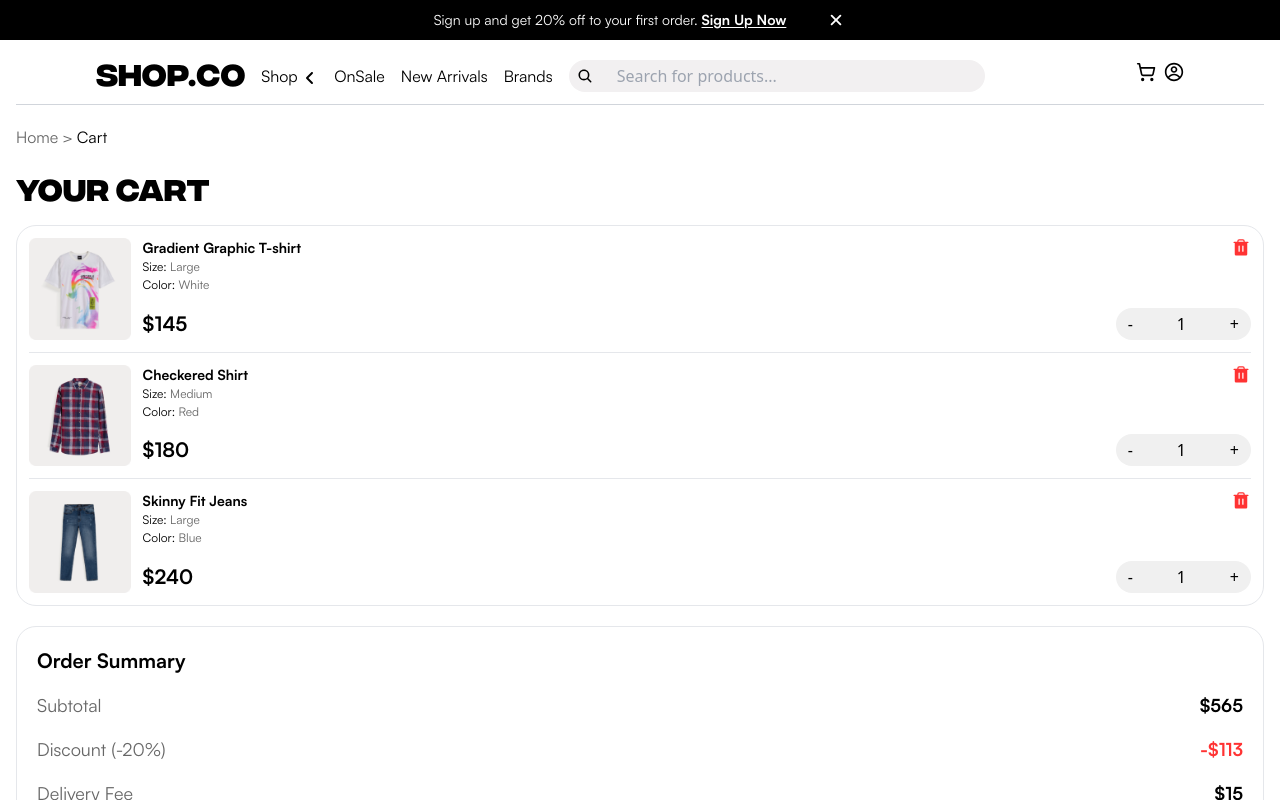
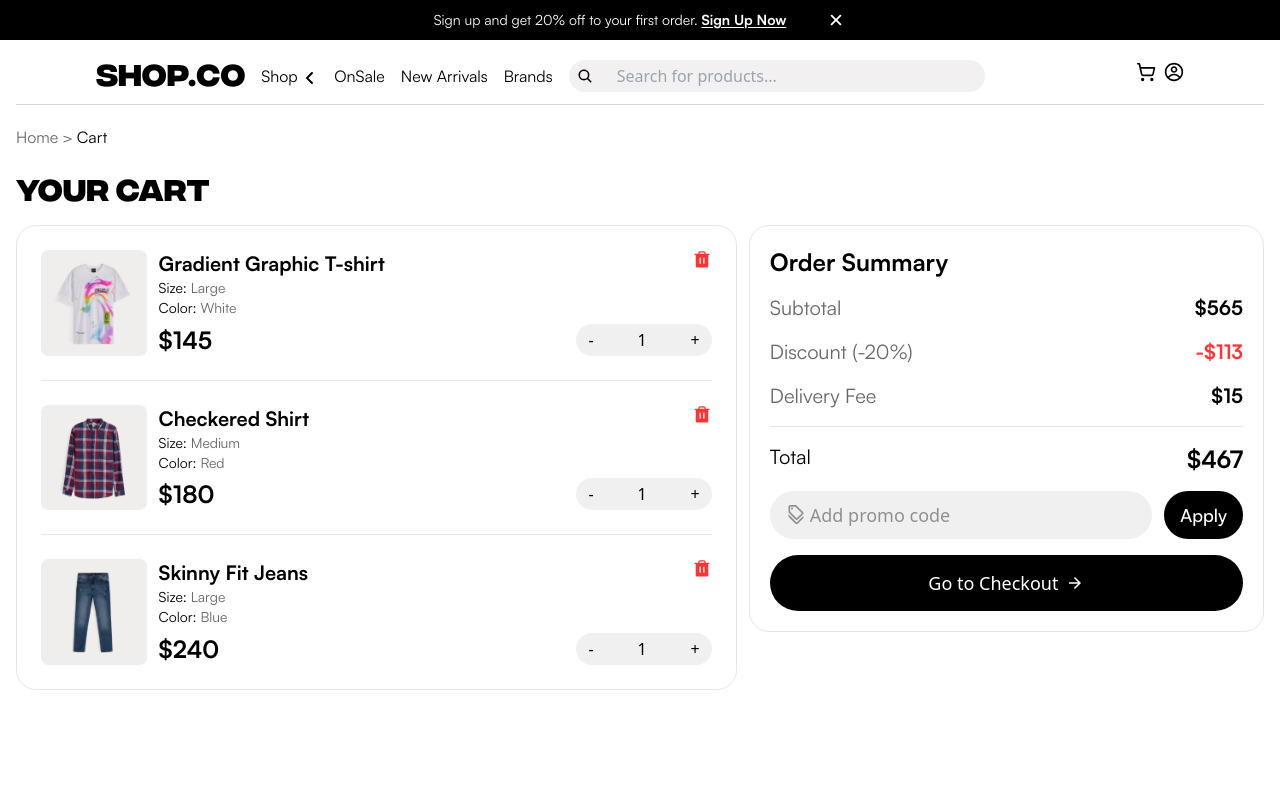
Before and after one commit to WebDev-MAP/E-Commerce, a React (Vite) app: page /home/cart in a window 1280 px wide. Shown: the top 800 px of the page. Built offline with nearby package versions, Linux system fonts and the light colour scheme.

Commit message:
Refactor and design ShoppingCart for responsive large display

```diff
--- a/src/components/ShoppingCartItems.jsx
+++ b/src/components/ShoppingCartItems.jsx
@@ -17,21 +17,27 @@ function ShoppingCartItems({ product }) {
 
   return (
     <div>
-      <section className="my-3 flex w-full gap-3">
+      <section className="my-3 md:my-6 flex w-full gap-3">
         <div>
-          <img className="w-28" src={product.image} alt={product.title} />
+          <img
+            className="w-28 md:w-32"
+            src={product.image}
+            alt={product.title}
+          />
         </div>
         <div className="flex w-full flex-col justify-between">
           <div className="flex justify-between">
             <div>
-              <h3 className="font-satoshi_bold text-sm">{product.title}</h3>
-              <p className="font-satoshi_regular text-[12px]">
+              <h3 className="font-satoshi_bold text-sm md:text-xl">
+                {product.title}
+              </h3>
+              <p className="font-satoshi_regular text-[12px] md:text-sm">
                 Size:{' '}
                 <span className="text-black text-opacity-60">
                   {product.size}
                 </span>
               </p>
-              <p className="font-satoshi_regular text-[12px]">
+              <p className="font-satoshi_regular text-[12px] md:text-sm">
                 Color:{' '}
                 <span className="text-black text-opacity-60">
                   {product.color}
@@ -45,7 +51,9 @@ function ShoppingCartItems({ product }) {
             </div>
           </div>
           <div className="flex items-center justify-between">
-            <p className="font-satoshi_bold text-xl">${product.price}</p>
+            <p className="font-satoshi_bold text-xl md:text-2xl">
+              ${product.price}
+            </p>
             <div className="flex rounded-full bg-[#F0F0F0]">
               <button
                 onClick={decrementQuantity}
--- a/src/pages/PageCart.jsx
+++ b/src/pages/PageCart.jsx
@@ -2,7 +2,7 @@ import Breadcrumbs from '../components/Breadcrumbs'
 import ShoppingCartItems from '../components/ShoppingCartItems'
 import { products } from '../data/products'
 import { MdOutlineDiscount } from 'react-icons/md'
-import { IoMdArrowForward } from "react-icons/io";
+import { IoMdArrowForward } from 'react-icons/io'
 
 let cart = [products[8], products[9], products[10]]
 let subTotal = cart.reduce((total, product) => {
@@ -24,8 +24,9 @@ function PageCart() {
             <Breadcrumbs />
           </div>
           <h2 className="mb-5 font-integral_cf text-3xl">Your Cart</h2>
-          <section className="cart-products rounded-[20px] border">
-            <ul className="divide-y px-3">
+          <div className="flex flex-col gap-3 md:flex-row md:items-start md:justify-center">
+            <section className="cart-products rounded-[20px] border md:w-7/12">
+              <ul className="divide-y px-3 md:px-6">
                 <li>
                   <ShoppingCartItems product={cart[0]} />
                 </li>
@@ -37,55 +38,60 @@ function PageCart() {
                 </li>
               </ul>
             </section>
-          <section className="order-summary mt-5 rounded-[20px] border p-5">
-            <h2 className="mb-4 font-satoshi_bold text-xl">Order Summary</h2>
+            <section className="order-summary mt-5 rounded-[20px] border p-5 md:mt-0 md:w-5/12">
+              <h2 className="mb-4 font-satoshi_bold text-xl md:text-2xl">
+                Order Summary
+              </h2>
               <div className="divide-y">
-              <div className="*:my-4">
+                <div className="*:my-4 *:text-lg *:md:text-xl">
                   <div className="flex justify-between">
-                  <p className="font-satoshi_regular text-lg text-black text-opacity-60 ">
+                    <p className="font-satoshi_regular text-black text-opacity-60 ">
                       Subtotal
                     </p>
-                  <span className="font-satoshi_bold text-lg">${subTotal}</span>
+                    <span className="font-satoshi_bold">${subTotal}</span>
                   </div>
                   <div className="flex justify-between">
-                  <p className="font-satoshi_regular text-lg text-black text-opacity-60 ">
+                    <p className="font-satoshi_regular text-black text-opacity-60 ">
                       Discount (-20%)
                     </p>
-                  <span className="font-satoshi_bold text-lg text-[#FF3333]">
+                    <span className="font-satoshi_bold text-[#FF3333]">
                       -${discount}
                     </span>
                   </div>
                   <div className="flex justify-between">
-                  <p className="font-satoshi_regular text-lg text-black text-opacity-60 ">
+                    <p className="font-satoshi_regular text-black text-opacity-60">
                       Delivery Fee
                     </p>
-                  <span className="font-satoshi_bold text-lg">
-                    ${deliveryFee}
+                    <span className="font-satoshi_bold">${deliveryFee}</span>
+                  </div>
+                </div>
+                <div className="flex justify-between pt-4">
+                  <p className="font-satoshi_regular text-lg text-black md:text-xl">
+                    Total
+                  </p>
+                  <span className="font-satoshi_bold text-xl md:text-2xl">
+                    ${total}
                   </span>
                 </div>
               </div>
-              <div className="flex justify-between pt-4">
-                <p>Total</p>
-                <span className="font-satoshi_bold text-xl">${total}</span>
-              </div>
-            </div>
               <div className="promo-code flex justify-between gap-3 *:my-4">
-              <div className="relative mb-3 flex items-center lg:w-96">
+                <div className="relative mb-3 flex w-full items-center">
                   <MdOutlineDiscount className="pointer-events-none absolute ml-4 h-5 w-5 text-black text-opacity-40" />
                   <input
-                  className="h-12 w-full rounded-full bg-[#F0F0F0] pl-10 placeholder:text-black placeholder:text-opacity-40"
+                    className="h-12 w-full rounded-full bg-[#F0F0F0] pl-10 placeholder:text-black placeholder:text-opacity-40 md:text-lg"
                     type="text"
                     placeholder="Add promo code"
                   />
                 </div>
-              <button className="rounded-full bg-black px-4 py-2 font-satoshi_medium text-sm text-white">
+                <button className="rounded-full bg-black px-4 py-2 font-satoshi_medium text-sm text-white md:text-lg">
                   Apply
                 </button>
               </div>
-            <button className="h-14 w-full flex gap-2 justify-center items-center rounded-full bg-black px-4 py-2 text-white">
+              <button className="flex h-14 w-full items-center justify-center gap-2 rounded-full bg-black px-4 py-2 text-white md:text-lg">
                 Go to Checkout <IoMdArrowForward />
               </button>
             </section>
+          </div>
         </div>
         <div className="mx-4 mb-52 "></div>
       </div>
```
Also changed, not shown: 1 other file (tests, documents, lock files or other folders). Lines whose indentation alone changed are shown as unchanged.
